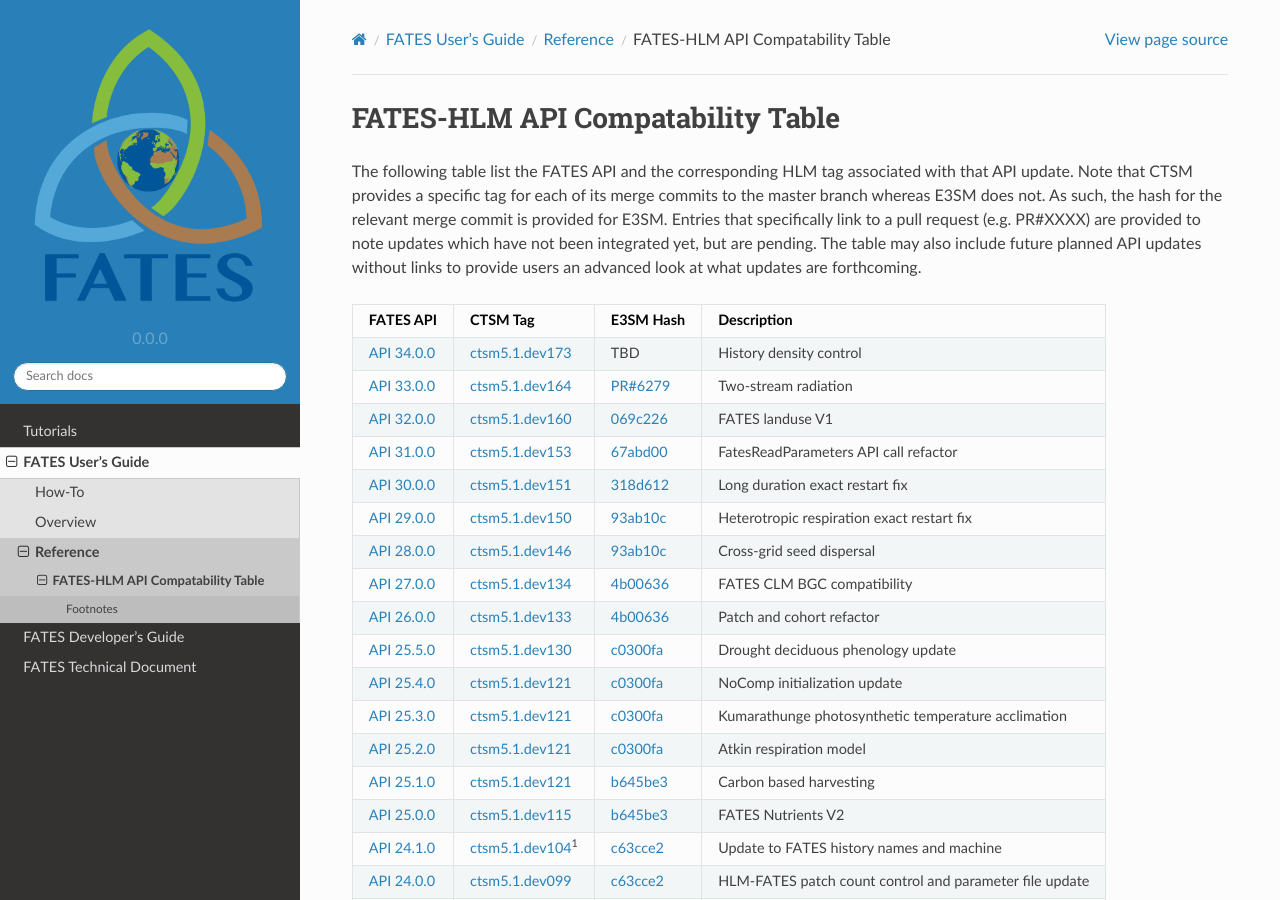
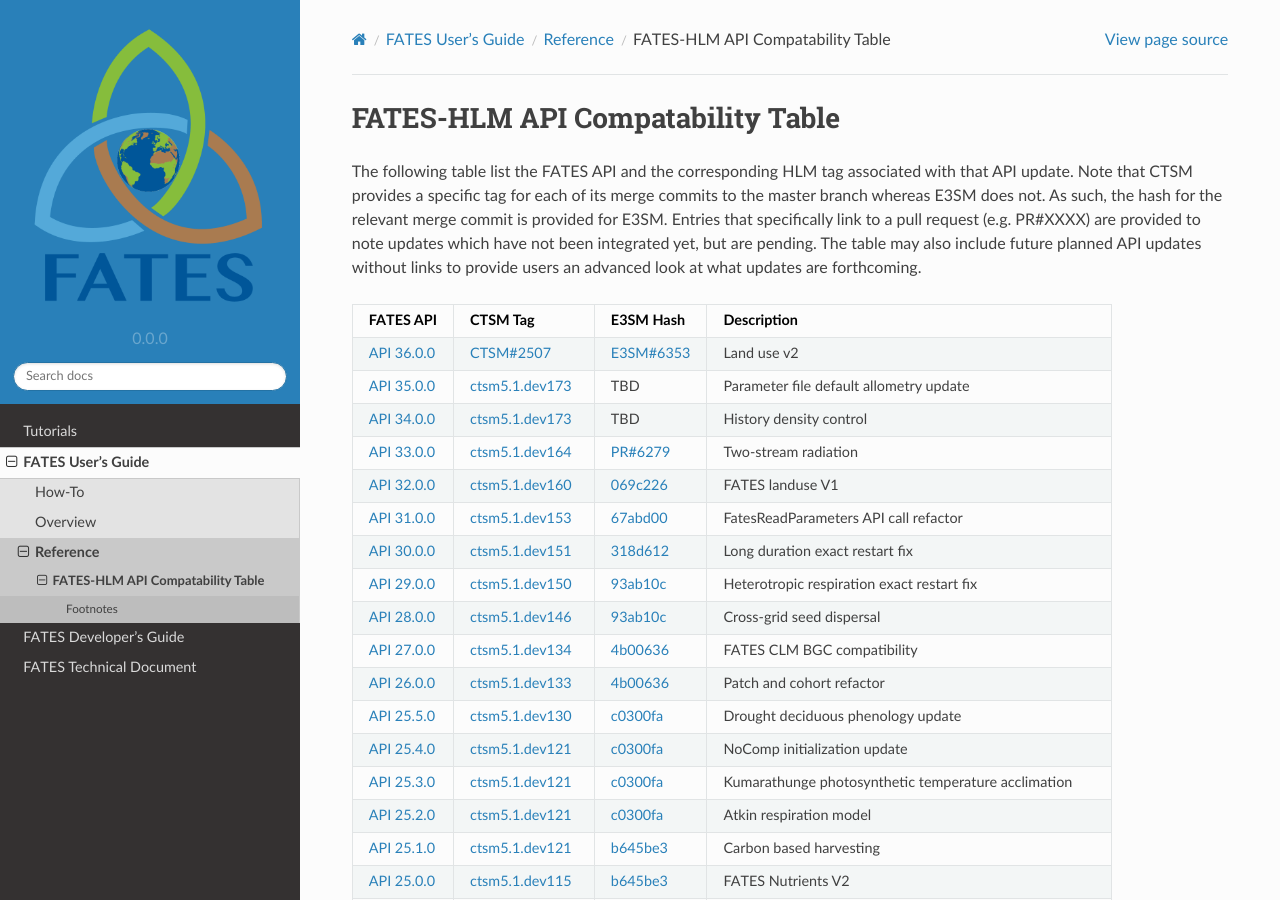
Before and after one commit to NGEET/fates-users-guide, a Sphinx documentation site: the page built from docs/source/user/Table-of-FATES-API-and-HLM-STATUS.md, in a window 1280 px wide and 900 px high. Built offline with Sphinx 7.4.7 and the Read the Docs theme 2.0.0, drawn with Linux system fonts in a browser that asks for light colours.

Commit message:
add API 35 and preview landuse v2

```diff
--- a/docs/source/user/Table-of-FATES-API-and-HLM-STATUS.md
+++ b/docs/source/user/Table-of-FATES-API-and-HLM-STATUS.md
@@ -4,6 +4,8 @@
 
 | FATES API   | CTSM Tag | E3SM Hash | Description |
 | ----------- | -------- | --------- | ----------- |
+| [API 36.0.0](https://github.com/NGEET/fates/pull/1116) | [CTSM#2507](https://github.com/ESCOMP/CTSM/pull/2507) | [E3SM#6353](https://github.com/E3SM-Project/E3SM/pull/6353) | Land use v2 |
+| [API 35.0.0](https://github.com/NGEET/fates/releases/tag/sci.1.73.0_api.35.0.0) | [ctsm5.1.dev173](https://github.com/ESCOMP/CTSM/releases/tag/ctsm5.2.002) | TBD | Parameter file default allometry update |
 | [API 34.0.0](https://github.com/NGEET/fates/releases/tag/sci.1.72.2_api.34.0.0) | [ctsm5.1.dev173](https://github.com/ESCOMP/CTSM/releases/tag/ctsm5.1.dev173) | TBD | History density control |
 | [API 33.0.0](https://github.com/NGEET/fates/releases/tag/sci.1.71.0_api.33.0.0) | [ctsm5.1.dev164](https://github.com/ESCOMP/CTSM/releases/tag/ctsm5.1.dev164) | [PR#6279](https://github.com/E3SM-Project/E3SM/pull/6279) | Two-stream radiation |
 | [API 32.0.0](https://github.com/NGEET/fates/releases/tag/sci.1.70.0_api.32.0.0) | [ctsm5.1.dev160](https://github.com/ESCOMP/CTSM/releases/tag/ctsm5.1.dev160) | [069c226](https://github.com/E3SM-Project/E3SM/commit/069c226a61c34a8f9857d88e36416630a7de14c7) | FATES landuse V1 |
```
